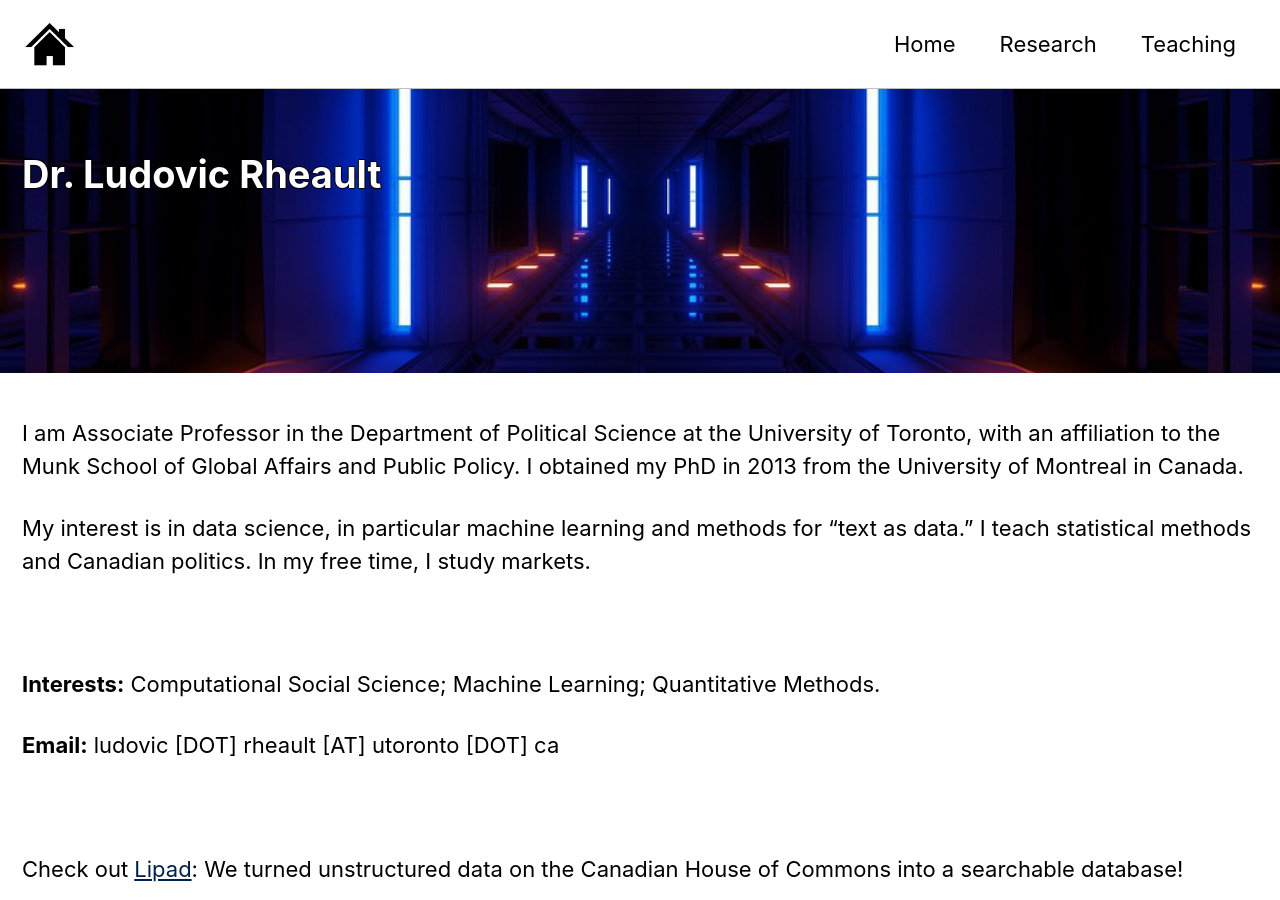
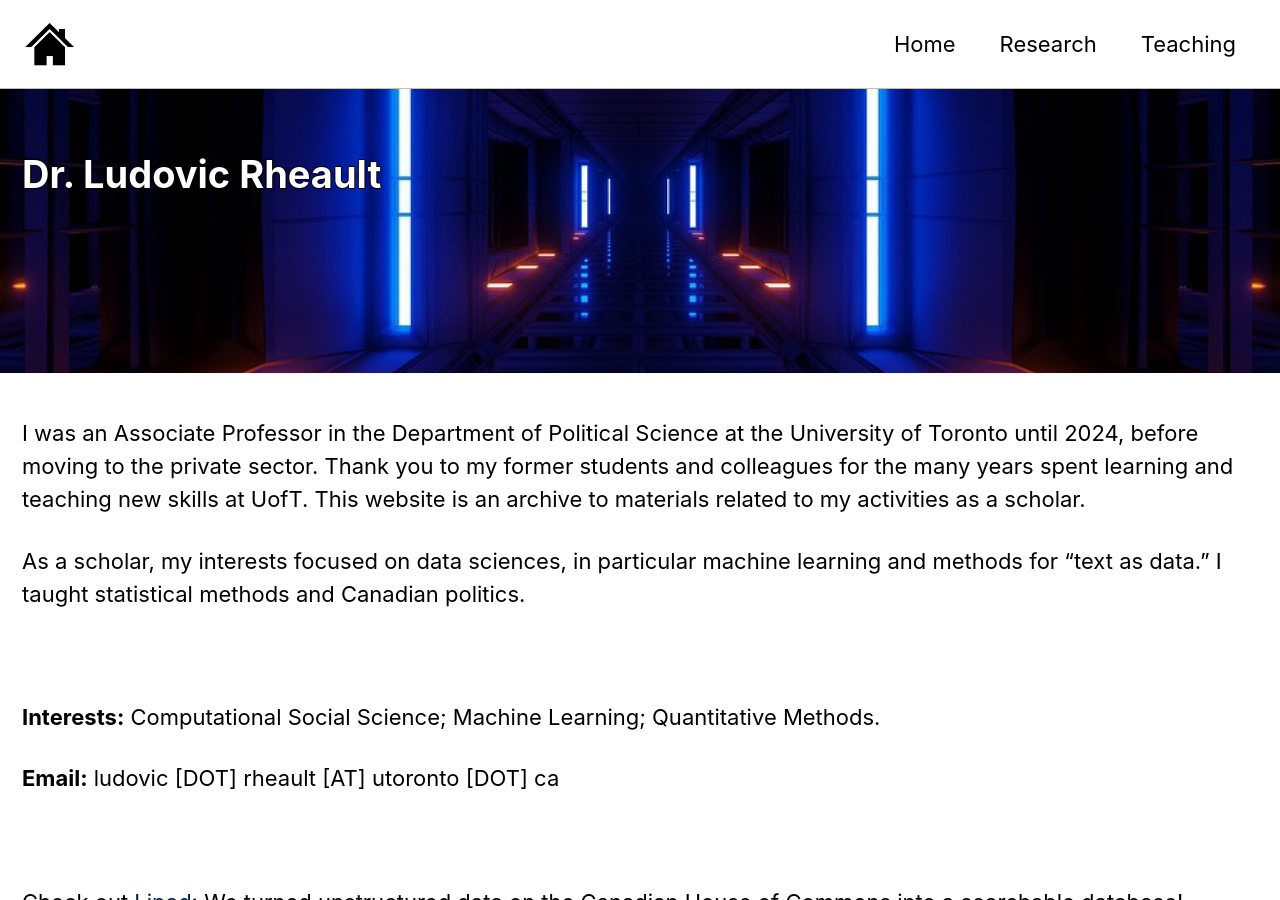
Before and after one commit to lrheault/lrheault.github.io, a Jekyll site: the page built from _pages/home.md, in a window 1280 px wide and 900 px high. Built offline with Jekyll 4.4.1, drawn with Linux system fonts in a browser that asks for light colours; cached includes are drawn as plain includes; nearby versions of some CDN libraries.

Commit message:
Update home.md

```diff
--- a/_pages/home.md
+++ b/_pages/home.md
@@ -7,9 +7,9 @@ header:
 excerpt: <br/>
 ---
 
-I am Associate Professor in the Department of Political Science at the University of Toronto, with an affiliation to the Munk School of Global Affairs and Public Policy. I obtained my PhD in 2013 from the University of Montreal in Canada.
+I was an Associate Professor in the Department of Political Science at the University of Toronto until 2024, before moving to the private sector. Thank you to my former students and colleagues for the many years spent learning and teaching new skills at UofT. This website is an archive to materials related to my activities as a scholar.
 
-My interest is in data science, in particular machine learning and methods for "text as data." I teach statistical methods and Canadian politics. In my free time, I study markets.
+As a scholar, my interests focused on data sciences, in particular machine learning and methods for "text as data." I taught statistical methods and Canadian politics.
 
 <br/>
 
```
